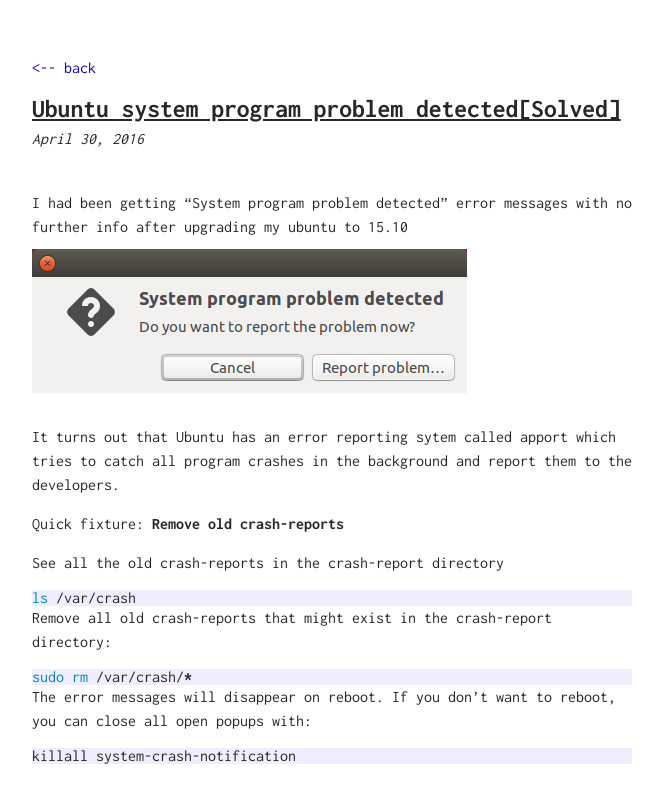
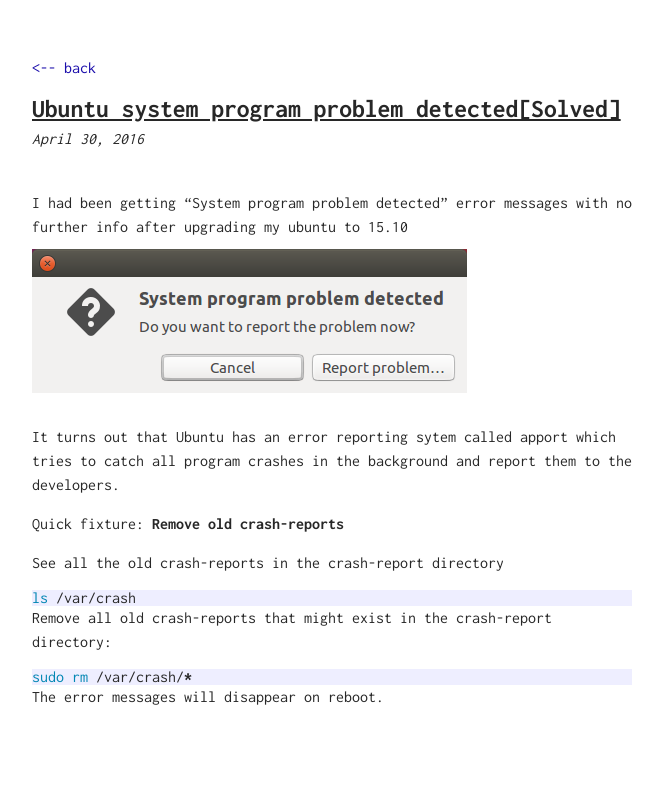
Before and after one commit to aadeshere1/aadeshere1.github.io, a Jekyll site: the page built from _posts/2016-04-30-ubuntu-system-program-problem-detected.md, in a window 1280 px wide. Shown: the top 803 px of the page, without its empty margins (308-971 px from the left). Built offline with Jekyll 4.4.1, drawn with Linux system fonts in a browser that asks for light colours.

Commit message:
remove killall

````diff
--- a/_posts/2016-04-30-ubuntu-system-program-problem-detected.md
+++ b/_posts/2016-04-30-ubuntu-system-program-problem-detected.md
@@ -25,8 +25,4 @@
 sudo rm /var/crash/*
 ```
 
-The error messages will disappear on reboot. If you don't want to reboot, you can close all open popups with:
-
-``` bash
-killall system-crash-notification
-```
+The error messages will disappear on reboot.
````
